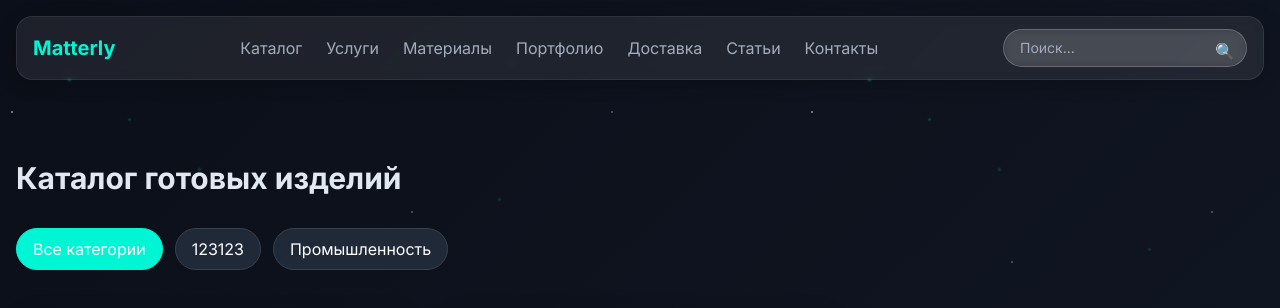
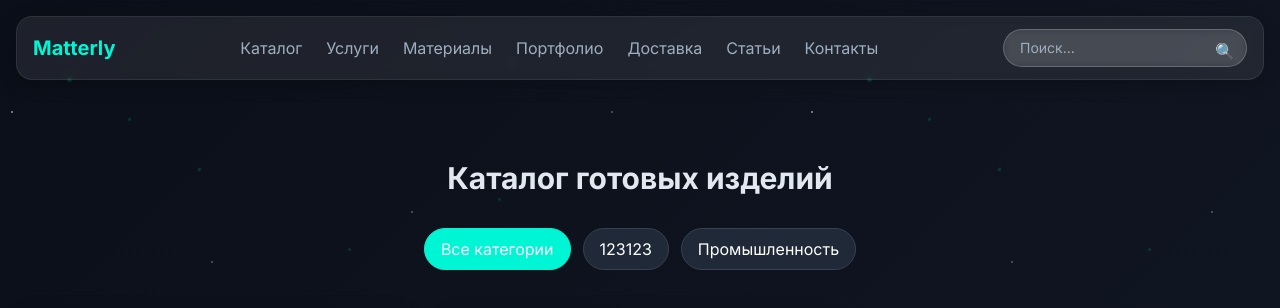
Before and after one commit to unlucky666god/Matterly, a Flask app: page /search in a window 1280 px wide. Shown: the top 308 px of the page. Run offline with Flask 3, Linux system fonts and the light colour scheme; some libraries are stand-ins or nearby versions.

Commit message:
Fix catalog page

```diff
--- a/main.py
+++ b/main.py
@@ -922,4 +922,4 @@ def download_content():
     )
 
 if __name__ == '__main__':
-    app.run()
+    app.run(debug=True)
--- a/templates/catalog.html
+++ b/templates/catalog.html
@@ -5,12 +5,12 @@
 {% block content %}
 <section class="container mx-auto px-4 py-16">
     <div class="flex flex-col md:flex-row md:items-center md:justify-between mb-8">
-        <h1 class="text-3xl font-bold text-text-primary">Каталог готовых изделий</h1>
+        <h1 class="text-3xl font-bold text-text-primary m-auto">Каталог готовых изделий</h1>
     </div>
 
     <!-- Фильтр по категориям -->
     <div class="mb-10">
-        <div class="flex flex-wrap gap-3">
+        <div class="flex flex-wrap gap-3 justify-center">
             <!-- Кнопка "Все категории" -->
             <a href="{{ url_for('catalog') }}"
                class="px-4 py-2 rounded-full border transition
```
